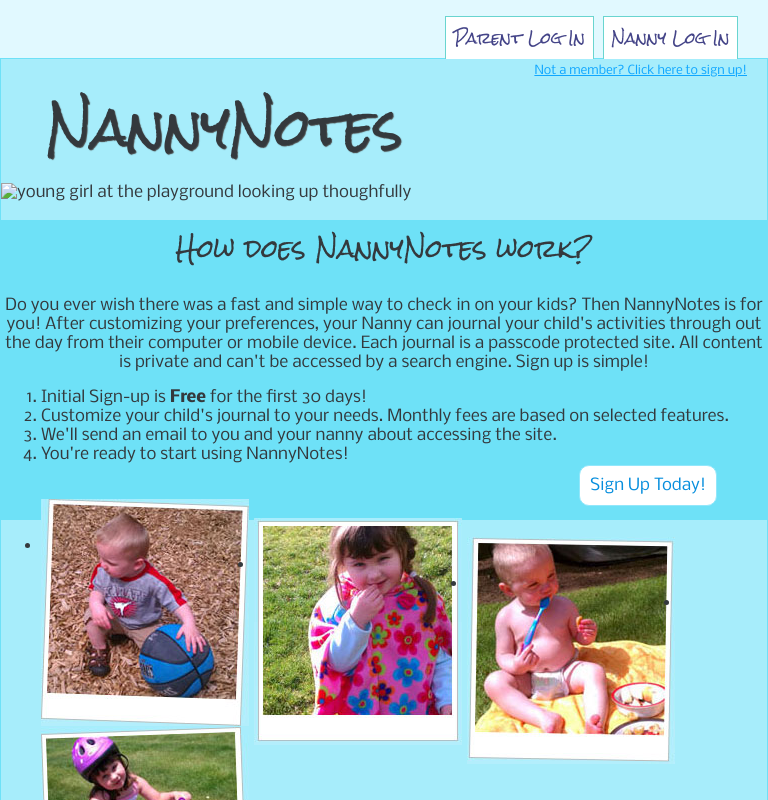
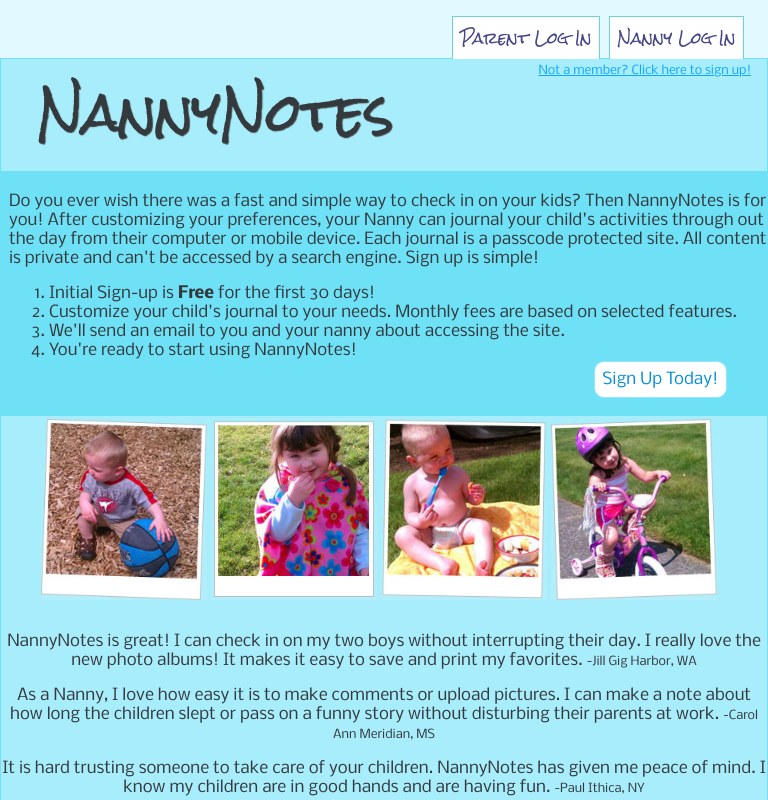
Before and after one commit to smgrigsby/wsd-project, a plain HTML site: page index.html in a window 768 px wide. Shown: the top 800 px of the page. Drawn offline with Linux system fonts and the light colour scheme.

Commit message:
added @media changes

```diff
--- a/css/main.css
+++ b/css/main.css
@@ -1,9 +1,9 @@
 /* Body and Background **********************************/
 
 	body {
-		font: 16px 'Nobile', sans-serif;
+		font: 100% 'Nobile', sans-serif;
 		color: #34393d;
-		width: 100%;
+		width: 100%; /*960px*/
 		max-width: 960px;
 		margin: 0 auto;
 		background-color: #e1f9ff;
@@ -19,17 +19,17 @@
 /* Header ***********************************************/
 
 	h1 {
-		font: 50px 'Rock Salt', cursive;
+		font: 3.125em 'Rock Salt', cursive; /*50px*/
 		text-shadow: 1px 1px 1px #444;
-		margin-top:-15px;
-		margin-left: 45px; }
+		margin-top:-30px;
+		margin-left: 4.6875%; } /*45px*/
 
 /* Navigation *******************************************/
 
 	nav ul {
-		font: 15px 'Rock Salt', cursive;
+		font: 0.9375em 'Rock Salt', cursive; /*15px*/
 		padding: 0;
-		margin: 20px 30px 15px 0;
+		margin: 20px 3.125% 15px 0; /*30px*/
 		text-align: right; }
 
 	nav li {
@@ -43,7 +43,7 @@
 		padding: 3px 0.5em;
 		border: 1px solid #69d5d0;
 		border-bottom: none;
-		margin-left: 3px; }
+		margin-left: 0.3125%; } /*3px*/
 
 	nav li a:link { color: #448; }
 	nav li a:visited { color: #667; }
@@ -57,29 +57,33 @@
 		border-bottom: 1px solid white; }
 
 	#link { text-align: right;
-			margin: 5px 20px;
-			font-size: 12px; }
+			margin: 5px 2.0833333%; /*20px*/
+			font-size: 0.75em; } /*12px*/
 
 	#link a:link {color: #10a7ff; }
 	#link a:visited {color: #34393d; }
 	#link a:hover {color: #075989; }
 	#link a:active {color: #fff; }
 
+/* CTA **************************************************/
 
-/* CTA **************************************************/
+	#photostack {
+		width: 40.520833%; } /*389px*/
 
 	img {
 		float: left;
-		margin-right: 5px;
-		margin-top: -37px; }
+		margin-right: 0.52083333%; /*5px*/
+		margin-top: -37px;
+		max-width: 100%; }
 
 	 #cta  {
 		background-color: rgb(110,225,247);
 		text-align: center;
+		padding-top: 5px;
 		padding-bottom: 40px; }
 
 	h2 {
-		font: 24px 'Rock Salt', cursive; }
+		font: 1.5em/1.5 'Rock Salt', cursive; } /*24px*/
 
 	ol { text-align: left; }
 
@@ -88,10 +92,10 @@
 		background-color: #fff;
 		background-image:
 			-moz-linear-gradient(top, #92e7fb 0%, #fff 100%);
-		padding: 10px;
+		padding: 1.0416667%; /*10px*/
 		border: 1px solid #92e7fb;
 		border-radius: 10px;
-		margin-right: 50px;
+		margin-right: 5.2083333%; /*50px*/
 		margin-top: -55px; }
 
 	#button a { text-decoration: none; }
@@ -116,19 +120,94 @@
 		margin-top: 70px; }
 
 	.name {
-		font-size: 12px; }
+		font-size: 0.75em; } /*12px*/
 
 	#photo_gallery ul {
 		float: left;
 		display: inline;
 		list-style-type: none;
 		width:100%;
-		margin-left: 16px;
-		margin-top: 40px;}
+		margin-top: 40px; }
+
+	#photo_gallery2 ul {
+		display: none; }
+
+	li img {
+		width: 21.666667%; } /*208px*/
 
 /* Footer ***********************************************/
 
 	footer {
 		clear:both;
-		font-size: 14px;
-		margin-left: 20px; }
+		font-size: 0.875em; /*14px*/
+		margin-left: 2.0833333%; } /*20px*/
+
+/* Media Queries =============================================
+==============================================================*/
+
+	/* Tablet Portrait size to standard 960 (devices and browsers) */
+		@media screen and (min-width: 820px) and (max-width: 959px) {
+
+	    	body {
+	    	background-image: none; }
+
+	   	 	h2 {
+	    	padding-top: 10px; }
+
+			#testimonies {
+			margin-top: 30px; } }
+
+
+	/* Mobile Landscape Size to Tablet Portrait (devices and browsers) */
+		@media only screen and (min-width: 480px) and (max-width: 819px) {
+
+			body {
+			background-image: none; }
+
+			h1 {
+			margin-bottom: 0; }
+
+			#cta {
+			padding-left: 1.0416667%; /*10px*/
+			text-align: left; }
+
+			h2,
+			#photostack img,
+			#photo_gallery ul {
+			display: none; }
+
+			#testimonies {
+			-moz-column-count: 1;
+			-webkit-column-count: 1; }
+
+			#photo_gallery2 ul {
+			float: left;
+			display: inline;
+			list-style-type: none;
+			width:100%;
+			margin-top: 40px; } }
+
+
+		/* Mobile Portrait Size to Mobile Landscape Size (devices and browsers) */
+	@media only screen and (max-width: 479px) {
+
+			body {background-image: none; }
+
+			h1 {
+			font-size: 2.5em;
+			margin-top: -15px;
+			margin-bottom: -20px; }
+
+			#button {
+	 		margin-top: -35px; }
+
+			#testimonies {
+			-moz-column-count: 1;
+			-webkit-column-count: 1;
+			margin-top: 20px; }
+
+			h2,
+			#photostack img,
+			#photo_gallery ul,
+			#photo_gallery2 ul {
+			display: none; } }
```
